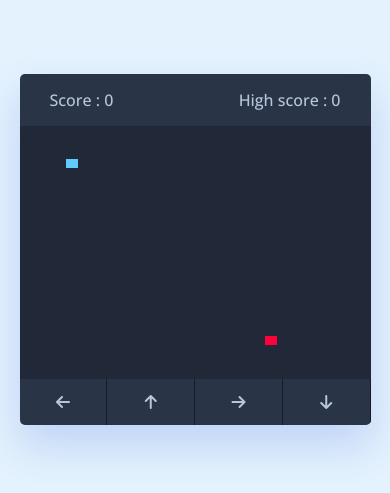
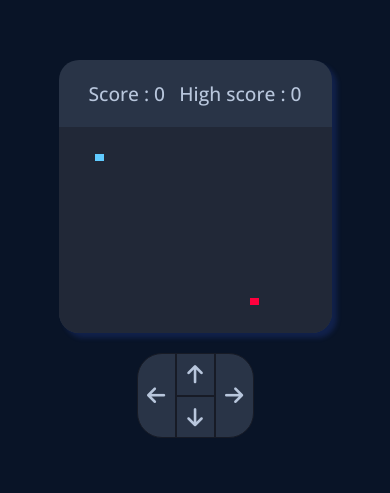
Before and after one commit to GuillaumeSUBRA1/javascript, a plain HTML site: page snake/index.html in a window 390 px wide. Shown: the part 173-666 px from the top of the page. Drawn offline with nearby package versions, Linux system fonts and the light colour scheme.

Commit message:
update
change background + refacto direction keys

```diff
--- a/snake/index.html
+++ b/snake/index.html
@@ -15,13 +15,15 @@
             <span class="high-score">High score : 0</span>
         </div>
         <div class="play-board"></div>
-        <div class="controls">
-            <i data-key="ArrowLeft" class="fa-solid fa-arrow-left"></i>
+    </div>
+    <div class="controls">
+        <i data-key="ArrowLeft" class="fa-solid fa-arrow-left left"></i>
+        <div class="up-down">
             <i data-key="ArrowUp" class="fa-solid fa-arrow-up"></i>
-            <i data-key="ArrowRight" class="fa-solid fa-arrow-right"></i>
             <i data-key="ArrowDown" class="fa-solid fa-arrow-down"></i>
         </div>
+        <i data-key="ArrowRight" class="fa-solid fa-arrow-right right"></i>
     </div>
-    <script src="script.js"></script>
+<script src="script.js"></script>
 </body>
 </html>
--- a/snake/style.css
+++ b/snake/style.css
@@ -9,10 +9,11 @@
 
 body{
     display: flex;
+    flex-direction: column;
     align-items: center;
     justify-content: center;
     min-height: 100vh;
-    background: #e3f2fd;
+    background: #091427;
 }
 
 .wrapper{
@@ -23,8 +24,8 @@ body{
     flex-direction: column;
     justify-content: center;
     background: #293447;
-    border-radius: 5px;
-    box-shadow: 0 20px 40px rgba(52, 87, 220, 0.2);
+    border-radius: 20px;
+    box-shadow: 5px 5px 5px rgba(52, 87, 220, 0.2);
 }
 
 .game-details{
@@ -53,37 +54,40 @@ body{
 }
 
 .controls{
+    margin-top: 20px;
+    width: 30vmin;
     display: flex;
     justify-content: space-between;
 
+    .up-down{
+        display: flex;
+        flex-direction: column;
+    }
+
     i{
-        padding: 25px 0;
-        text-align: center;
+        width: calc(30vmin/3);
+        display: flex;
+        justify-content: center;
+        align-items: center;
+        background: #293447;
+        padding: 10px 0;
         font-size: 1.3rem;
         color: #b8c6dc;
-        width: calc(100%/4);
         cursor: pointer;
-        border-right: 1px solid #171b26;
+        border: 1px solid #171b26;
+    }
+
+    i:hover{
+        background: #343952;
+    }
+
+    .left{
+        border-top-left-radius: 25px;
+        border-bottom-left-radius: 25px;
+    }
+
+    .right{
+        border-top-right-radius: 25px;
+        border-bottom-right-radius: 25px;
     }
 }
-
-@media screen and (max-width:800px){
-    .wrapper{
-        width: 90vmin;
-        height: 90vmin;
-    }
-
-    .game-details{
-        font-size: 1rem;
-        padding: 15px 30px;
-    }
-
-    .controls{
-        display: flex;
-
-        i{
-            padding: 15px 0;
-            font-size: 1rem;
-        }
-    }
-}
```
